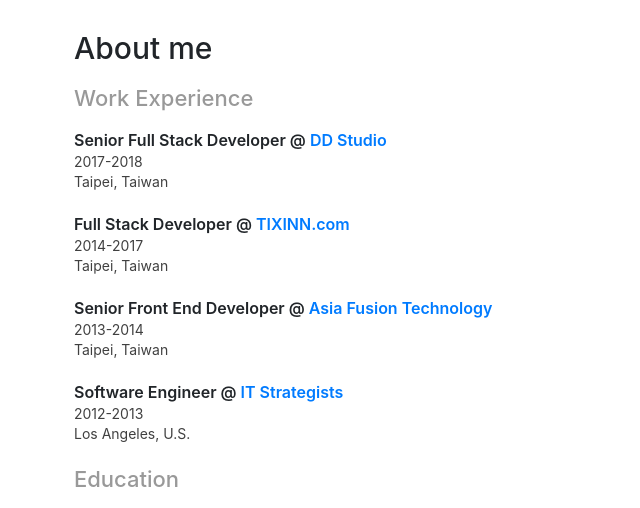
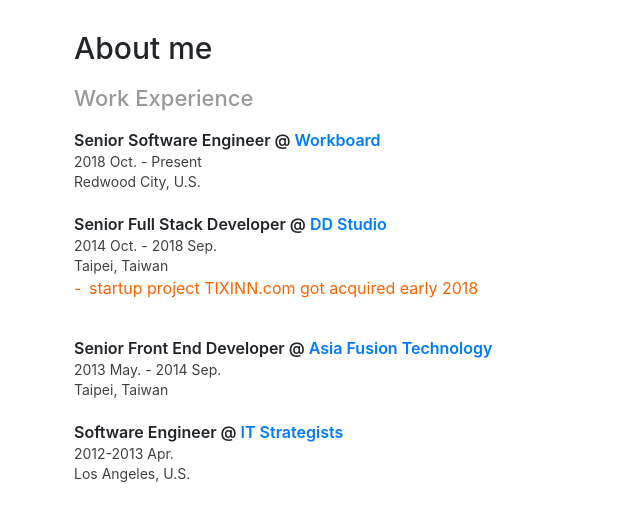
Before and after one commit to matrixki/matrixki, a React (Create React App) app: page / in a window 1280 px wide. Shown: the part 1240-1748 px from the top of the page, without its empty margins (11-651 px from the left). Built offline with nearby package versions, Linux system fonts and the light colour scheme; no server answers.

Commit message:
quick updates on couple components

```diff
--- a/src/components/footer.js
+++ b/src/components/footer.js
@@ -1,4 +1,4 @@
-import React, { Component } from 'react';
+import React from 'react';
 
 class Footer extends React.Component {
 
--- a/src/components/header.js
+++ b/src/components/header.js
@@ -1,5 +1,5 @@
-import React, { Component } from 'react';
-import { BrowserRouter as Router, Route, Link } from "react-router-dom";
+import React from 'react';
+import { Link } from "react-router-dom";
 
 class Header extends React.Component {
 
@@ -59,7 +59,7 @@
                             </Link>
                         </div>
                         <div className="col header-right">
-                            <a href="#" className="btn mobile-menu-trigger d-md-none" onClick={this.mobileMenuTrigger}>
+                            <a href="#" rel="noopener noreferrer" className="btn mobile-menu-trigger d-md-none" onClick={this.mobileMenuTrigger}>
                                 <span className="bar"></span>
                                 <span className="bar"></span>
                             </a>
@@ -71,7 +71,7 @@
                                     <Link to="/blog">Blog</Link>
                                 </li>
                                 <li>
-                                    <a target="_blank" href="https://igtext.matrixki.com">Igtext</a>
+                                    <a target="_blank" rel="noopener noreferrer" href="https://igtext.matrixki.com">Igtext</a>
                                 </li>
                             </ul>
                         </div>
--- a/src/components/mobile-menu.js
+++ b/src/components/mobile-menu.js
@@ -1,5 +1,5 @@
 import React from 'react';
-import { BrowserRouter as Router, Route, Link } from "react-router-dom";
+import { Link } from "react-router-dom";
 
 class MobileMenu extends React.Component {
 
@@ -18,7 +18,7 @@
                         <Link to="/blog">Blog</Link>
                     </li>
                     <li>
-                        <a target="_blank" href="https://igtext.matrixki.com">Igtext</a>
+                        <a target="_blank" rel="noopener noreferrer" href="https://igtext.matrixki.com">Igtext</a>
                     </li>
                 </ul>
             </div>
--- a/src/components/post-image.js
+++ b/src/components/post-image.js
@@ -9,6 +9,7 @@
         this.state = {
             media: {},
             hasImage: false,
+            substitute: this.props.substitute === 'display' ? true : false,
         };
     }
 
@@ -42,7 +43,7 @@
                     <img src={this.state.media.source_url} alt={this.state.media.alt_text} />
                 }
                 {
-                    !this.state.hasImage &&
+                    !this.state.hasImage && this.state.substitute &&
                     <img src={require('../static/img/post-placeholder.png')} alt="blog post on matrixki.com" />
                 }
             </div>
--- a/src/components/work-block.js
+++ b/src/components/work-block.js
@@ -13,7 +13,7 @@
                     { (this.props.link && this.props.unit) ? (' @') : ('') }
                     {
                         this.props.link && this.props.unit &&
-                        <a href={this.props.link} target="_blank">&nbsp;{this.props.unit}</a>
+                        <a href={this.props.link} target="_blank" rel="noopener noreferrer">&nbsp;{this.props.unit}</a>
                     }
                 </h5>
                 { this.props.title &&
@@ -23,6 +23,9 @@
                 { this.props.city &&
                     <label className="city">{this.props.city}</label>
                 }
+                { this.props.highlight &&
+                    <p className="highlight">{ this.props.highlight }</p>
+                }
             </div>
         );
     }
--- a/src/css/pages/_index.scss
+++ b/src/css/pages/_index.scss
@@ -126,6 +126,18 @@
         color: rgba(0,0,0,.75);
         margin: 0;
     }
+    .highlight{
+        color: rgb(249,99,2);
+        padding: 0 0 0 15px;
+        position: relative;
+        &::before{
+            position: absolute;
+            top: 0;
+            left: 0;
+            line-height: 1.5;
+            content: '-';
+        }
+    }
 }
 
 .post-block{
--- a/src/pages/blog.js
+++ b/src/pages/blog.js
@@ -1,5 +1,5 @@
 import React from 'react';
-import { BrowserRouter as Router, Route, Link } from "react-router-dom";
+import { Link } from "react-router-dom";
 import Layout from '../components/layout';
 import axios from 'axios';
 import PostImage from '../components/post-image';
@@ -61,7 +61,7 @@
                                 <div className="col-md-4 col-sm-6" key={post.id}>
                                     <div className="post-block">
                                         <Link to={ '/blog/' + post.slug }>
-                                            <PostImage media={ post.featured_media ? post.featured_media : false } />
+                                            <PostImage media={ post.featured_media ? post.featured_media : false } substitute="display" />
                                             <h2 className="post-title">{post.title.rendered}</h2>
                                             <p className="excerpt" dangerouslySetInnerHTML={{__html: post.excerpt.rendered}}></p>
                                         </Link>
--- a/src/pages/index.js
+++ b/src/pages/index.js
@@ -1,5 +1,5 @@
 import React from 'react';
-import { BrowserRouter as Router, Route, Link } from "react-router-dom";
+import { Link } from "react-router-dom";
 import Layout from '../components/layout';
 import Typed from 'typed.js';
 import WorkBlock from '../components/work-block';
@@ -176,8 +176,8 @@
                                             <h2>I'm Mike Ko, <br />experienced Software engineer focus on web development.</h2>
                                             <p>I have rich experience on web development, building and customization.<br />Below are the languages and tools I am familiar with: <br />HTML, CSS, Javascript(React, Vue, Augular), PHP, Ruby on Rails, Wordpress.<br />Feel free to drop me a message with an email.</p>
                                             <p className="resume">
-                                                <a className="social-icon linkedin" href="https://www.linkedin.com/in/mingkaiko/" target="_blank"><i className="fab fa-linkedin-in"></i></a>
-                                                <a className="social-icon medium" href="https://www.linkedin.com/in/mingkaiko/" target="_blank"><i className="fab fa-medium-m"></i></a>
+                                                <a className="social-icon linkedin" href="https://www.linkedin.com/in/mingkaiko/" target="_blank" rel="noopener noreferrer"><i className="fab fa-linkedin-in"></i></a>
+                                                <a className="social-icon medium" href="https://www.linkedin.com/in/mingkaiko/" target="_blank" rel="noopener noreferrer"><i className="fab fa-medium-m"></i></a>
                                             </p>
                                         </div>
                                     </div>
@@ -194,10 +194,10 @@
                                 </div>
                                 <div className="col-12">
                                     <h3 className="section-subtitle">Work Experience</h3>
-                                    <WorkBlock name="Senior Full Stack Developer" link="https://ddstudio.tw" unit="DD Studio" year="2017-2018" city="Taipei, Taiwan" />
-                                    <WorkBlock name="Full Stack Developer" link="https://tixinn.com" unit="TIXINN.com" year="2014-2017" city="Taipei, Taiwan" />
-                                    <WorkBlock name="Senior Front End Developer" link="http://afusion.com" unit="Asia Fusion Technology" year="2013-2014" city="Taipei, Taiwan" />
-                                    <WorkBlock name="Software Engineer" link="http://www.itstrategists.com" unit="IT Strategists" year="2012-2013" city="Los Angeles, U.S." />
+                                    <WorkBlock name="Senior Software Engineer" link="https://workboard.com" unit="Workboard" year="2018 Oct. - Present" city="Redwood City, U.S." />
+                                    <WorkBlock name="Senior Full Stack Developer" link="https://ddstudio.tw" unit="DD Studio" year="2014 Oct. - 2018 Sep." city="Taipei, Taiwan" highlight="startup project TIXINN.com got acquired early 2018" />
+                                    <WorkBlock name="Senior Front End Developer" link="http://afusion.com" unit="Asia Fusion Technology" year="2013 May. - 2014 Sep." city="Taipei, Taiwan" />
+                                    <WorkBlock name="Software Engineer" link="http://www.itstrategists.com" unit="IT Strategists" year="2012-2013 Apr." city="Los Angeles, U.S." />
                                 </div>
                                 <div className="col-12">
                                     <h3 className="section-subtitle">Education</h3>
@@ -219,7 +219,7 @@
                                     <div className="col-md-4 col-sm-6" key={post.id}>
                                         <div className="post-block">
                                             <Link to={'/blog/'+post.slug } >
-                                                <PostImage media={ post.featured_media ? post.featured_media : false } />
+                                                <PostImage media={ post.featured_media ? post.featured_media : false } substitute="display" />
                                                 <h2 className="post-title">{post.title.rendered}</h2>
                                                 <p className="excerpt" dangerouslySetInnerHTML={{__html: post.excerpt.rendered}}></p>
                                             </Link>
--- a/src/pages/post.js
+++ b/src/pages/post.js
@@ -1,5 +1,5 @@
 import React from 'react';
-import { BrowserRouter as Router, Route, Link } from "react-router-dom";
+import { Link } from "react-router-dom";
 import Layout from '../components/layout';
 import axios from 'axios';
 import PostImage from '../components/post-image';
```
Also changed, not shown: src/App.js (indentation only).
